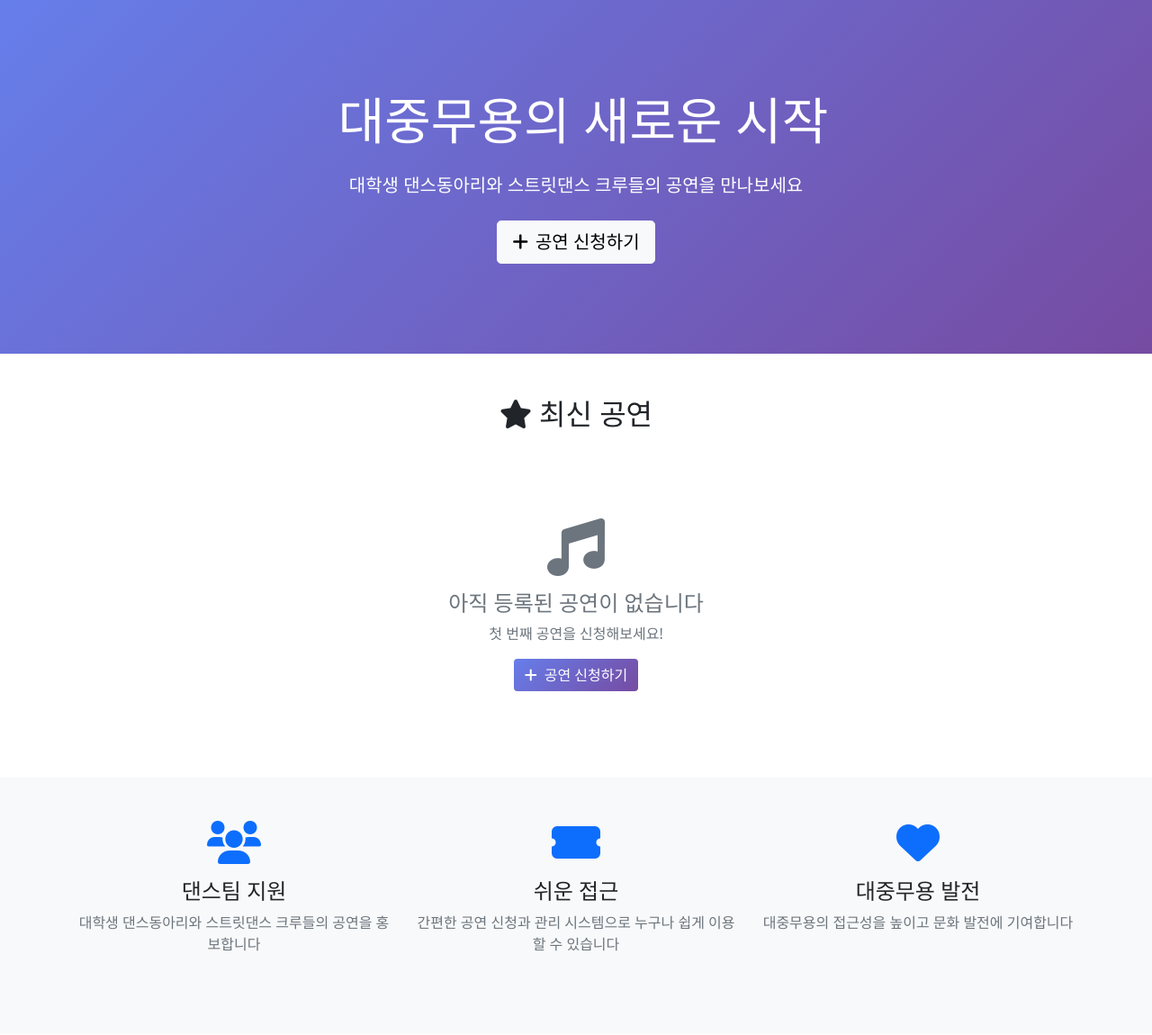
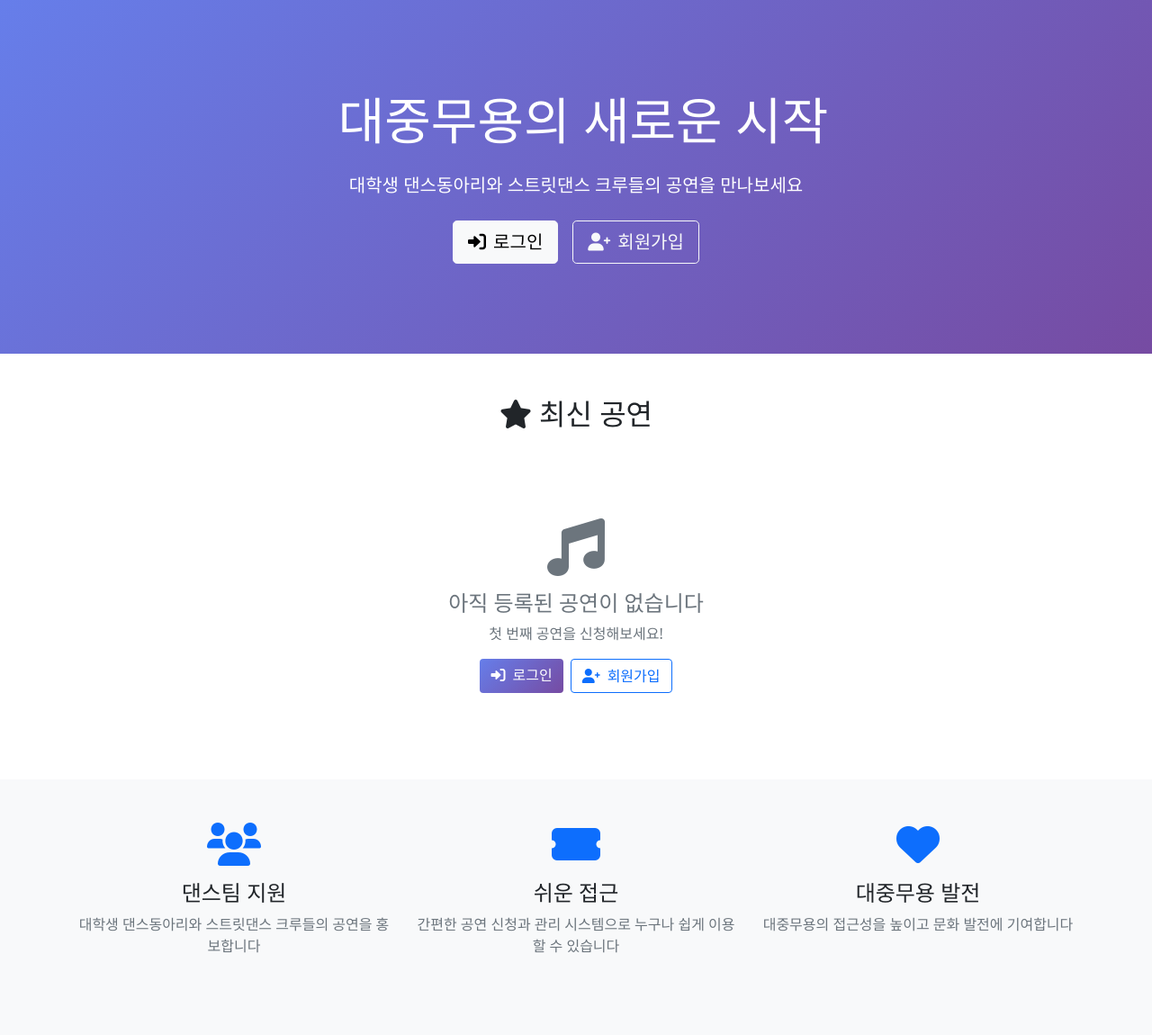
Before and after one commit to Jae-Sung-LEE-create/kopis-performance, a Flask app: page / in a window 1280 px wide. Shown: the part 62-1212 px from the top of the page at 90% size. Run offline with Flask 3, Linux system fonts and the light colour scheme.

Commit message:
홈페이지에 로그인/회원가입 버튼 추가 - 로그인 상태에 따라 다른 버튼 표시

```diff
--- a/templates/index.html
+++ b/templates/index.html
@@ -23,9 +23,20 @@
             <i class="fas fa-dance me-3"></i>대중무용의 새로운 시작
         </h1>
         <p class="lead mb-4">대학생 댄스동아리와 스트릿댄스 크루들의 공연을 만나보세요</p>
+        {% if current_user.is_authenticated %}
             <a href="/submit" class="btn btn-light btn-lg">
                 <i class="fas fa-plus me-2"></i>공연 신청하기
             </a>
+        {% else %}
+            <div class="d-flex gap-3 justify-content-center">
+                <a href="/login" class="btn btn-light btn-lg">
+                    <i class="fas fa-sign-in-alt me-2"></i>로그인
+                </a>
+                <a href="/register" class="btn btn-outline-light btn-lg">
+                    <i class="fas fa-user-plus me-2"></i>회원가입
+                </a>
+            </div>
+        {% endif %}
     </div>
 </div>
 
@@ -77,9 +88,20 @@
         <i class="fas fa-music fa-4x text-muted mb-3"></i>
         <h4 class="text-muted">아직 등록된 공연이 없습니다</h4>
         <p class="text-muted">첫 번째 공연을 신청해보세요!</p>
+        {% if current_user.is_authenticated %}
             <a href="/submit" class="btn btn-primary">
                 <i class="fas fa-plus me-2"></i>공연 신청하기
             </a>
+        {% else %}
+            <div class="d-flex gap-2 justify-content-center">
+                <a href="/login" class="btn btn-primary">
+                    <i class="fas fa-sign-in-alt me-2"></i>로그인
+                </a>
+                <a href="/register" class="btn btn-outline-primary">
+                    <i class="fas fa-user-plus me-2"></i>회원가입
+                </a>
+            </div>
+        {% endif %}
     </div>
     {% endif %}
 </div>
```
Lines whose indentation alone changed are shown as unchanged.
